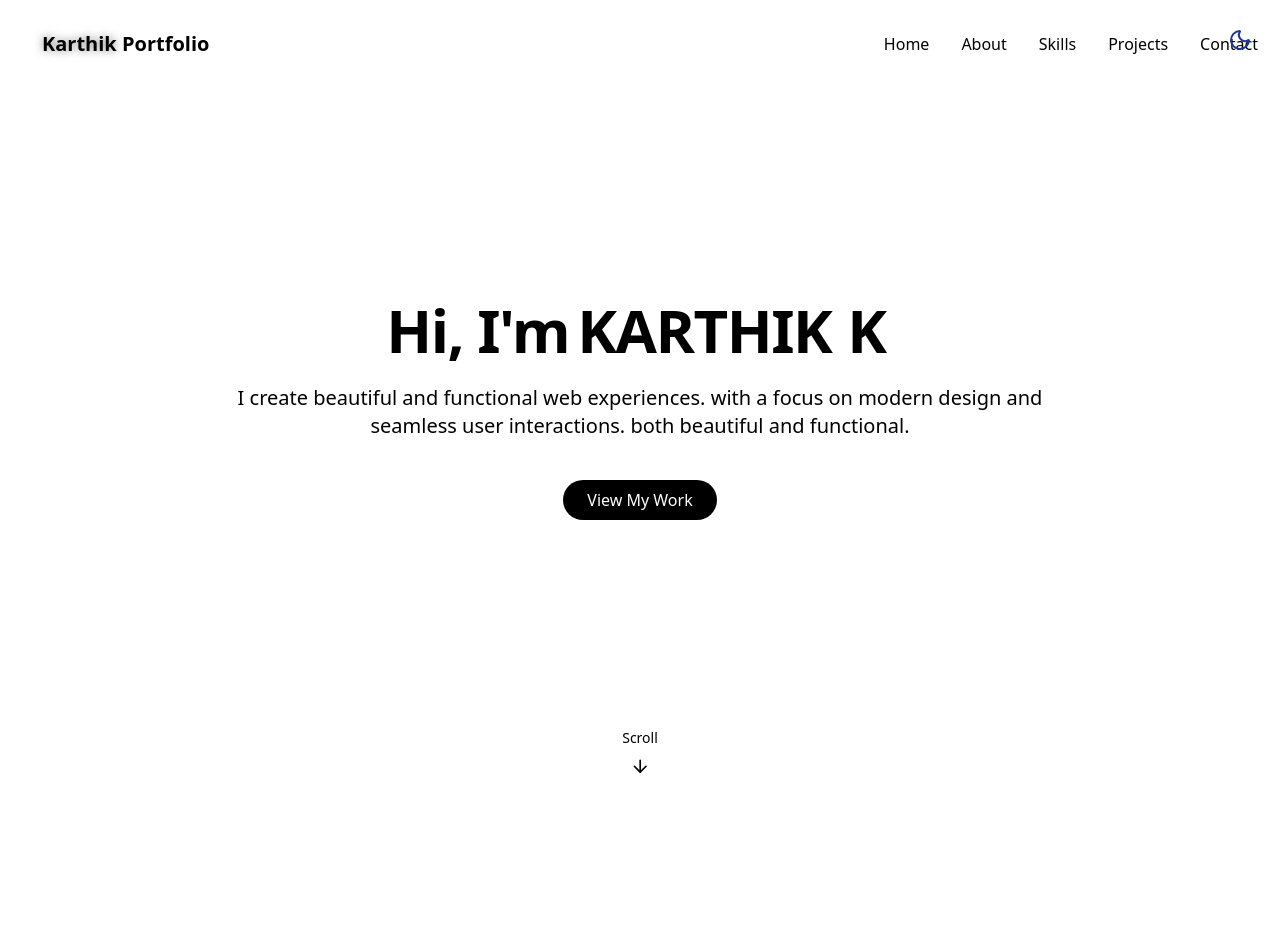
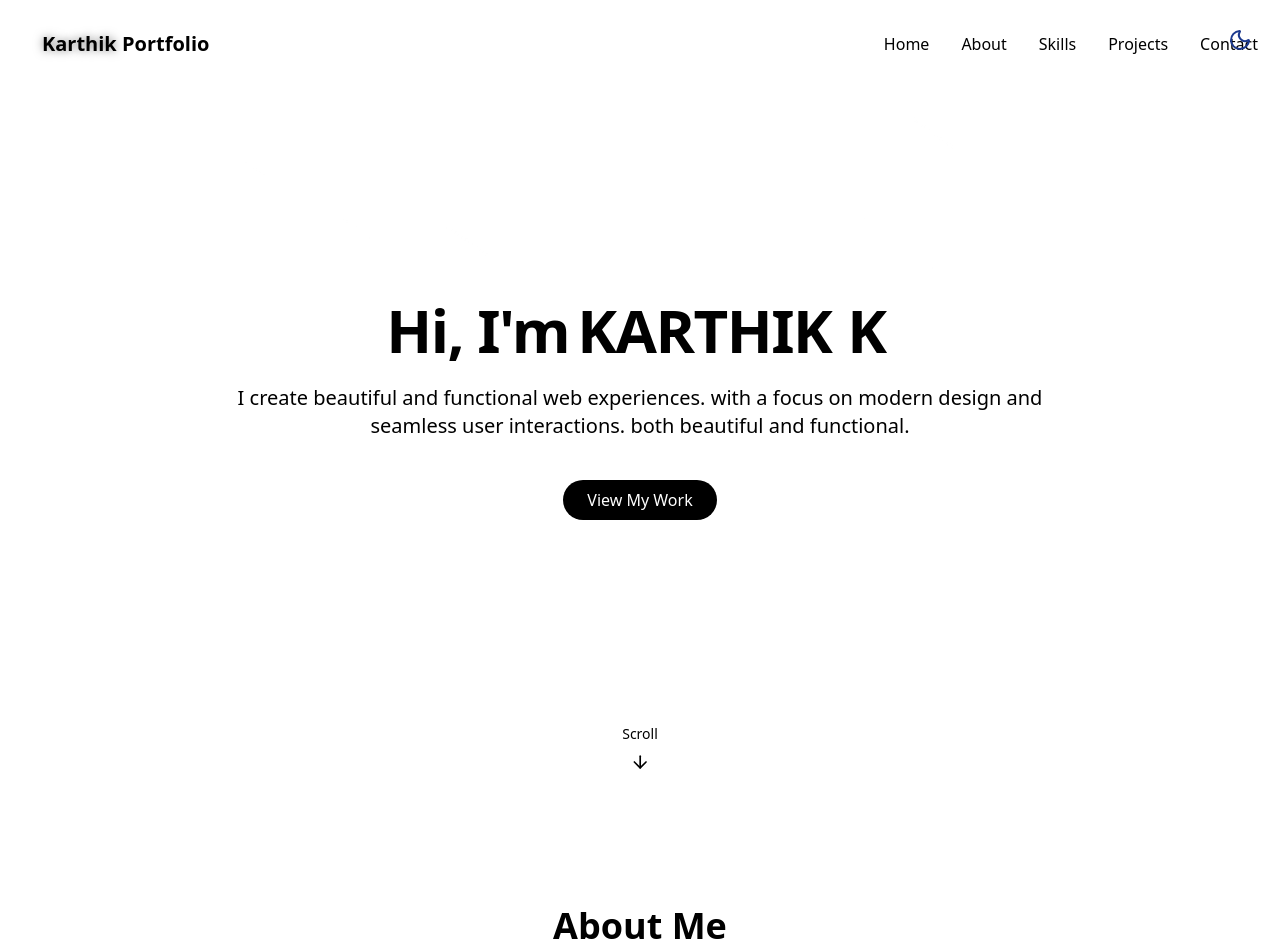
Before and after one commit to Karthik171819/Portfolio, a React (Vite) app in the folder vite-project/: page / in a window 1280 px wide. Shown: the top 952 px of the page. Before the commit the page ends 820 px from the top, so only its background shows below. Built offline with nearby package versions, Linux system fonts and the light colour scheme.

Commit message:
Portfolio

```diff
--- /dev/null
+++ b/vite-project/src/components/AboutSection.jsx
@@ -0,0 +1,10 @@
+export const AboutSection = () =>{
+    return <section id="about" className="py-24 px-4 relative">
+        {" "}
+        <div className="container mx-auto max-w-5xl">
+            <h2 className="text-3xl md:text-4xl font-bold mb-12 text-center">
+            About <span claassName="text-accent"> Me</span>
+            </h2>
+        </div>
+    </section>
+}
--- a/vite-project/src/pages/Home.jsx
+++ b/vite-project/src/pages/Home.jsx
@@ -2,6 +2,7 @@
 import { StarBackground } from "../components/StarBackground";
 import { ThemeToggle } from "../components/ThemeToggle";
 import { HeroSection } from "../components/HeroSection";
+import { AboutSection } from "../components/AboutSection";
 
 export const Home = () => {
   return (
@@ -18,6 +19,7 @@
       {/* Main Content */}
       <main>
         <HeroSection />
+        <AboutSection/>
       </main>
 
       {/* Footer */}
```
